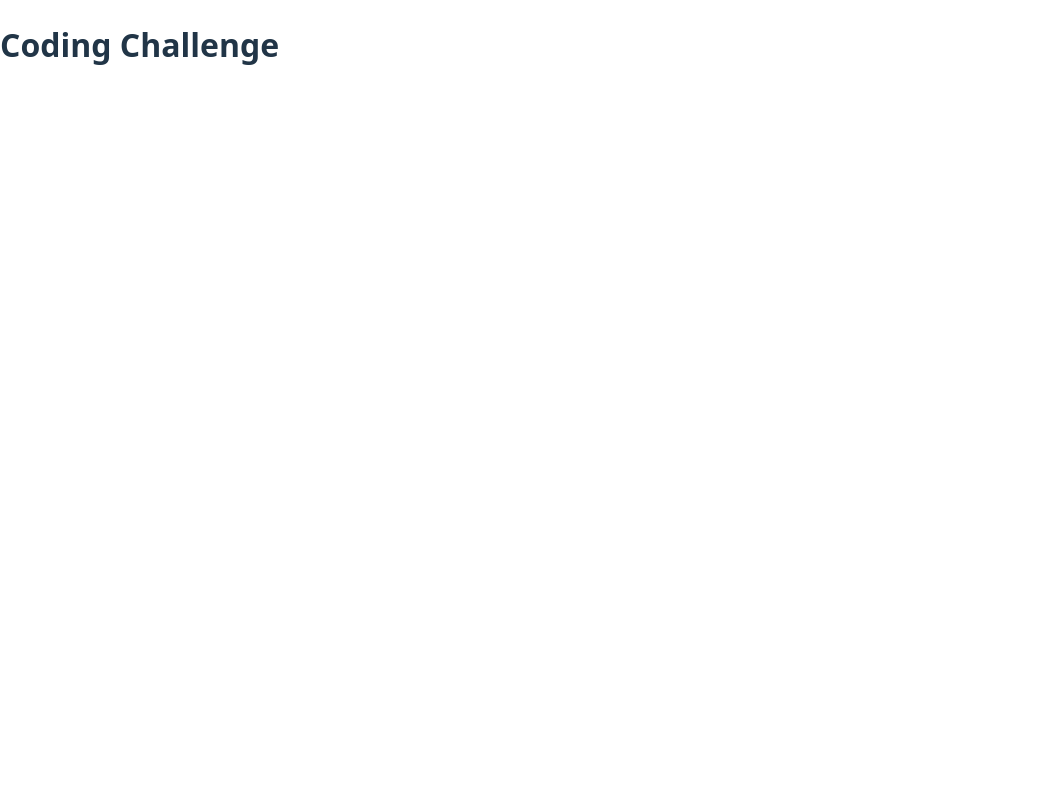
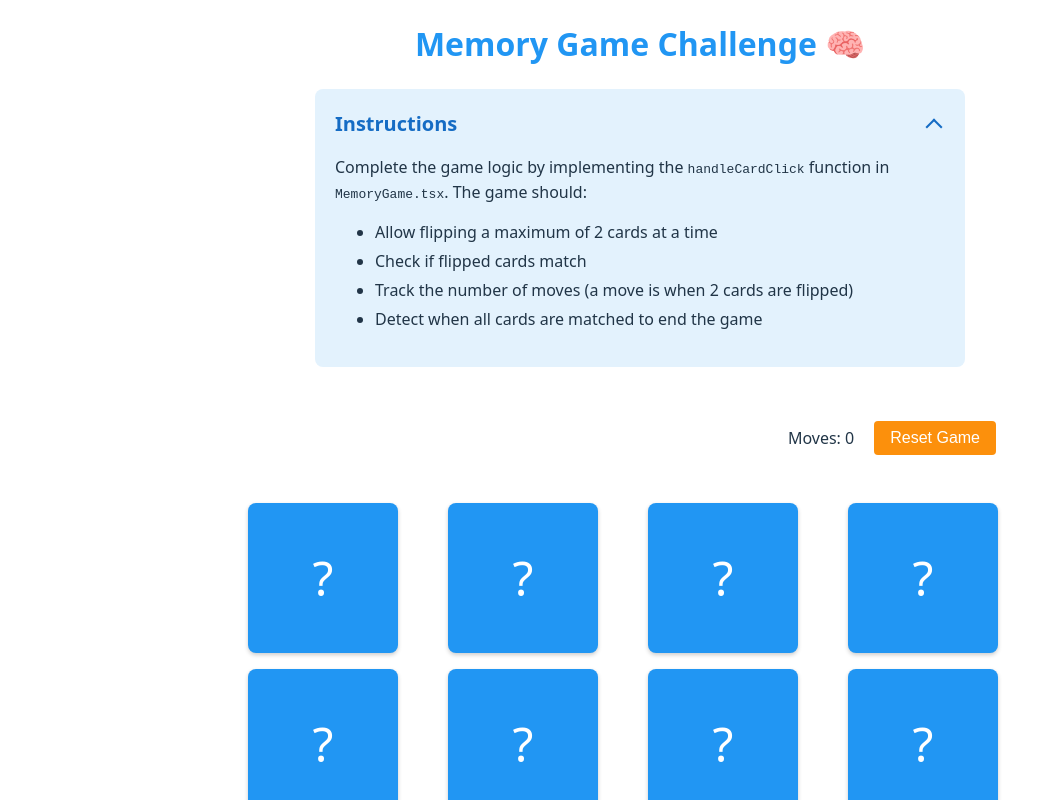
Before and after one commit to webguyian/react-ts-challenge, a React (Vite) app: page / in a window 1280 px wide. Shown: the top 800 px of the page, without its empty margins (0-1061 px from the left). Built offline with nearby package versions, Linux system fonts and the light colour scheme.

Commit message:
Add MemoryGame component

```diff
--- /dev/null
+++ b/src/App.css
@@ -0,0 +1,80 @@
+.app {
+  padding: 20px;
+  max-width: 1000px;
+  margin: 0 auto;
+}
+
+h1 {
+  margin-top: 0;
+  text-align: center;
+  color: #2196f3;
+}
+
+.instructions {
+  max-width: 650px;
+  margin: auto;
+  background-color: #e3f2fd;
+  padding: 20px;
+  border-radius: 8px;
+  margin-bottom: 30px;
+}
+
+.instructions > p {
+  margin-top: 0;
+}
+
+.instructions > ul {
+  margin-top: 10px;
+  margin-bottom: 0;
+  padding-left: 20px;
+}
+
+.instructions li {
+  margin-bottom: 5px;
+}
+
+.instructions summary {
+  font-size: 1.25em;
+  font-weight: bold;
+  margin: 0;
+  cursor: pointer;
+  color: #156cc4;
+}
+
+.instructions summary:hover {
+  color: #1560ab;
+}
+
+.instructions details > summary {
+  position: relative;
+  list-style: none;
+  padding-right: 25px;
+}
+
+.instructions details > summary::-webkit-details-marker {
+  display: none;
+}
+
+.instructions details > summary::after {
+  content: '';
+  position: absolute;
+  right: 5px;
+  top: 50%;
+  width: 10px;
+  height: 10px;
+  border-right: 2px solid #156cc4;
+  border-bottom: 2px solid #156cc4;
+  transition: transform 0.3s ease;
+  transform: translateY(-75%) rotate(45deg);
+}
+
+.instructions details > summary:hover::after {
+  border-right-color: #1560ab;
+  border-bottom-color: #1560ab;
+}
+
+.instructions details[open] > summary::after {
+  transform: translateY(-25%) rotate(-135deg);
+}
+  transform: translateY(-50%) rotate(-135deg);
+}
--- a/src/App.tsx
+++ b/src/App.tsx
@@ -1,5 +1,31 @@
+import './App.css';
+import { MemoryGame } from './components/MemoryGame';
+
 const App = () => {
-  return <h1>Coding Challenge</h1>;
+  return (
+    <div className="app">
+      <h1>Memory Game Challenge 🧠</h1>
+      <div className="instructions">
+        <details open>
+          <summary className="instructions-heading">Instructions</summary>
+          <p>
+            Complete the game logic by implementing the{' '}
+            <code>handleCardClick</code> function in <code>MemoryGame.tsx</code>
+            . The game should:
+          </p>
+          <ul>
+            <li>Allow flipping a maximum of 2 cards at a time</li>
+            <li>Check if flipped cards match</li>
+            <li>
+              Track the number of moves (a move is when 2 cards are flipped)
+            </li>
+            <li>Detect when all cards are matched to end the game</li>
+          </ul>
+        </details>
+      </div>
+      <MemoryGame />
+    </div>
+  );
 };
 
 export default App;
--- /dev/null
+++ b/src/components/Card.css
@@ -0,0 +1,68 @@
+.card {
+  all: unset;
+  width: 150px;
+  height: 150px;
+  perspective: 1000px;
+  cursor: pointer;
+}
+
+.card-inner {
+  position: relative;
+  width: 100%;
+  height: 100%;
+  text-align: center;
+  transition: transform 0.6s;
+  transform-style: preserve-3d;
+}
+
+.card.flipped .card-inner {
+  transform: rotateY(180deg);
+}
+
+.card.matched .card-inner {
+  transform: rotateY(180deg);
+  animation: pulse 0.5s 0.6s;
+}
+
+.card-front,
+.card-back {
+  position: absolute;
+  width: 100%;
+  height: 100%;
+  backface-visibility: hidden;
+  display: flex;
+  align-items: center;
+  justify-content: center;
+  font-size: 3rem;
+  border-radius: 8px;
+  box-shadow: 0 2px 4px rgba(0, 0, 0, 0.2);
+}
+
+.card-front {
+  background-color: #2196f3;
+  color: white;
+}
+
+.card-back {
+  background-color: white;
+  transform: rotateY(180deg);
+  border: 2px solid #2196f3;
+}
+
+@keyframes pulse {
+  0% {
+    transform: rotateY(180deg) scale(1);
+  }
+  50% {
+    transform: rotateY(180deg) scale(1.1);
+  }
+  100% {
+    transform: rotateY(180deg) scale(1);
+  }
+}
+
+.card.matched {
+  filter: grayscale(100%);
+  opacity: 0.3;
+  transition: opacity 0.5s 1.1s, filter 0.5s 1.1s;
+}
--- /dev/null
+++ b/src/components/Card.tsx
@@ -0,0 +1,30 @@
+import type { Card as CardType } from '../types';
+import './Card.css';
+
+interface CardProps {
+  card: CardType;
+  onClick: (id: number) => void;
+}
+
+export const Card = ({ card, onClick }: CardProps) => {
+  const handleClick = () => {
+    if (!card.isMatched && !card.isFlipped) {
+      onClick(card.id);
+    }
+  };
+
+  return (
+    <button
+      className={`card ${card.isFlipped ? 'flipped' : ''} ${
+        card.isMatched ? 'matched' : ''
+      }`}
+      onClick={handleClick}
+      type="button"
+    >
+      <div className="card-inner">
+        <div className="card-front">?</div>
+        <div className="card-back">{card.emoji}</div>
+      </div>
+    </button>
+  );
+};
--- /dev/null
+++ b/src/components/MemoryGame.css
@@ -0,0 +1,89 @@
+.memory-game {
+  max-width: 1200px;
+  margin: 0 auto;
+  padding: 1rem;
+  display: flex;
+  flex-direction: column;
+  align-items: center;
+}
+
+.game-header {
+  display: flex;
+  justify-content: flex-end;
+  align-items: center;
+  margin-bottom: 2rem;
+  width: 100%;
+  max-width: 800px;
+  padding: 0.5rem 2.75rem;
+}
+
+.game-stats {
+  display: flex;
+  gap: 20px;
+  align-items: center;
+}
+
+.game-grid-container {
+  display: flex;
+  justify-content: center;
+  width: 100%;
+}
+
+.game-grid {
+  display: grid;
+  grid-template-columns: repeat(2, 1fr);
+  gap: 0.5rem;
+  width: 100%;
+  max-width: 800px;
+  padding: 0.5rem;
+}
+
+@media (min-width: 576px) {
+  .game-grid {
+    grid-template-columns: repeat(3, 1fr);
+    gap: 0.75rem;
+  }
+}
+
+@media (min-width: 768px) {
+  .game-grid {
+    grid-template-columns: repeat(4, 1fr);
+    gap: 1rem;
+  }
+}
+
+.game-over {
+  position: fixed;
+  top: 50%;
+  left: 50%;
+  min-width: 20rem;
+  min-height: 15rem;
+  transform: translate(-50%, -50%);
+  background: white;
+  padding: 20px;
+  border-radius: 8px;
+  box-shadow: 0 4px 6px rgba(0, 0, 0, 0.1);
+  text-align: center;
+}
+
+.button {
+  background-color: #fc900c;
+  color: white;
+  border: none;
+  padding: 8px 16px;
+  border-radius: 4px;
+  cursor: pointer;
+  font-size: 1rem;
+}
+
+.button:hover {
+  background-color: #f08a0d;
+}
+
+.button--success {
+  background-color: #4caf50;
+}
+
+.button--success:hover {
+  background-color: #45a049;
+}
--- /dev/null
+++ b/src/components/MemoryGame.tsx
@@ -0,0 +1,64 @@
+import { useState } from 'react';
+import type { GameState } from '../types';
+import { createInitialCards } from '../utils';
+import { Card } from './Card';
+import './MemoryGame.css';
+
+export const MemoryGame = () => {
+  const [gameState, setGameState] = useState<GameState>({
+    cards: createInitialCards(),
+    moves: 0,
+    isGameOver: false
+  });
+
+  const handleCardClick = (id: number) => {
+    // TODO: Implement the game logic here
+    // Requirements:
+    // 1. Handle flipping cards (max 2 at a time)
+    // 2. Check for matches
+    // 3. Track moves (a move is when 2 cards are flipped)
+    // 4. Determine win condition (all cards matched)
+    // 5. Handle game over state
+  };
+
+  const resetGame = () => {
+    setGameState({
+      cards: createInitialCards(),
+      moves: 0,
+      isGameOver: false
+    });
+  };
+
+  return (
+    <div className="memory-game">
+      <div className="game-header">
+        <div className="game-stats">
+          <span>Moves: {gameState.moves}</span>
+          <button className="button" type="button" onClick={resetGame}>
+            Reset Game
+          </button>
+        </div>
+      </div>
+      <div className="game-grid-container">
+        <div className="game-grid">
+          {gameState.cards.map((card) => (
+            <Card key={card.id} card={card} onClick={handleCardClick} />
+          ))}
+        </div>
+      </div>
+      {gameState.isGameOver && (
+        <div className="game-over">
+          <h2>Congratulations! 🎉</h2>
+          <p>You won in {gameState.moves} moves!</p>
+          <button
+            className="button button--success"
+            type="button"
+            onClick={resetGame}
+          >
+            Play Again
+          </button>
+        </div>
+      )}
+    </div>
+  );
+};
--- a/src/index.css
+++ b/src/index.css
@@ -10,6 +10,16 @@
   -moz-osx-font-smoothing: grayscale;
 }
 
+html {
+  box-sizing: border-box;
+}
+
+*,
+*:before,
+*:after {
+  box-sizing: inherit;
+}
+
 body {
   margin: 0;
   min-width: 320px;
--- /dev/null
+++ b/src/types.ts
@@ -0,0 +1,12 @@
+export interface Card {
+  id: number;
+  emoji: string;
+  isFlipped: boolean;
+  isMatched: boolean;
+}
+
+export interface GameState {
+  cards: Card[];
+  moves: number;
+  isGameOver: boolean;
+}
--- /dev/null
+++ b/src/utils.ts
@@ -0,0 +1,34 @@
+import type { Card } from './types';
+
+const EMOJIS = ['🎨', '🎮', '🎲', '🎯', '🎸', '🎭'];
+
+export const shuffleArray = <T>(array: T[]): T[] => {
+  const newArray = [...array];
+  for (let i = newArray.length - 1; i > 0; i--) {
+    const j = Math.floor(Math.random() * (i + 1));
+    [newArray[i], newArray[j]] = [newArray[j], newArray[i]];
+  }
+  return newArray;
+};
+
+export const createInitialCards = (): Card[] => {
+  const cards: Card[] = [];
+  EMOJIS.forEach((emoji, index) => {
+    // Create pairs of cards
+    cards.push(
+      {
+        id: index * 2,
+        emoji,
+        isFlipped: false,
+        isMatched: false
+      },
+      {
+        id: index * 2 + 1,
+        emoji,
+        isFlipped: false,
+        isMatched: false
+      }
+    );
+  });
+  return shuffleArray(cards);
+};
```
